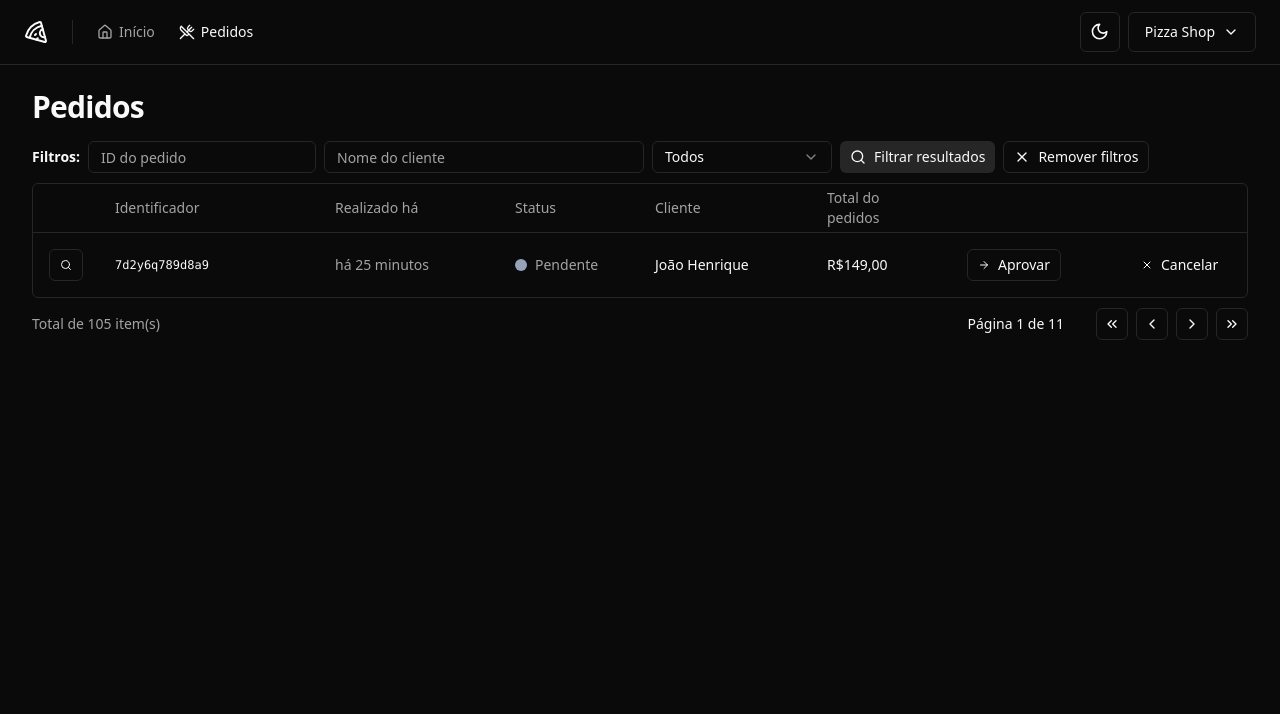
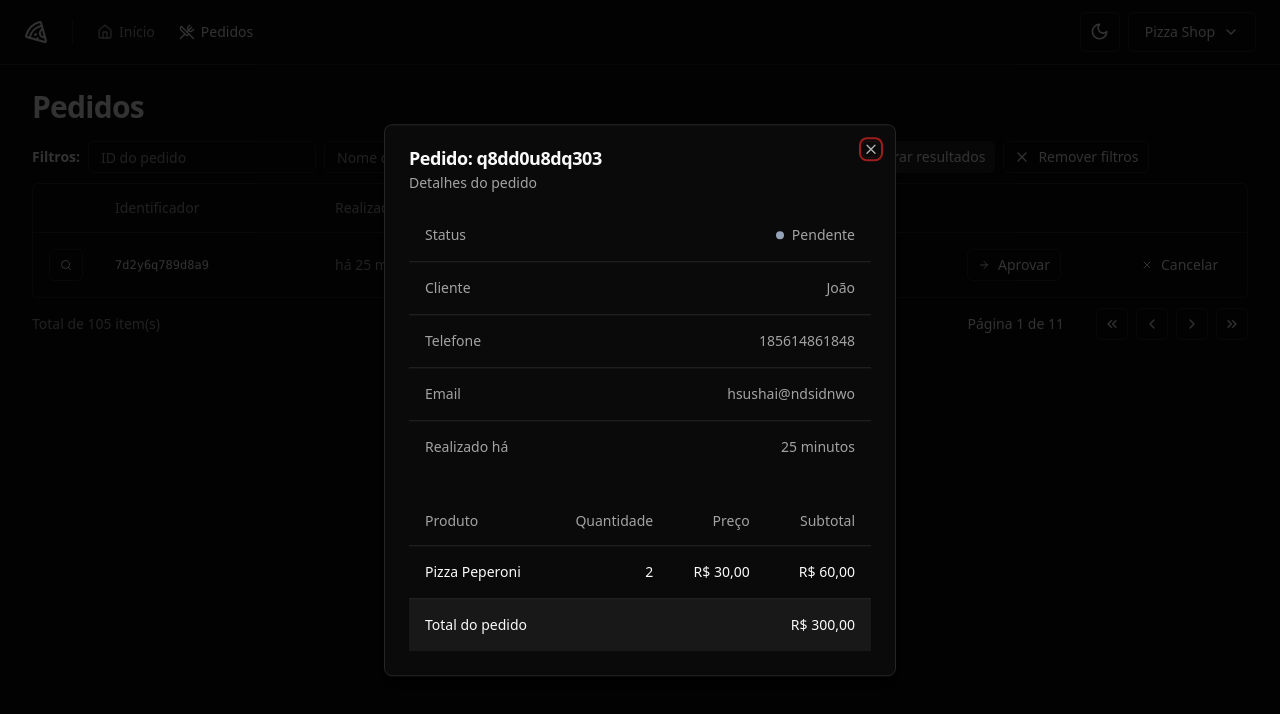
Before and after one commit to joaohenriquefernandes/ignite-pizzashop-web, a React (Vite) app: page /orders in a window 1280 px wide. Both pictures are taken after a click on the button "Detalhes do pedido". Shown: the top 714 px of the page. Built offline with nearby package versions, Linux system fonts and the light colour scheme.

Commit message:
feat: create modal details component

```diff
--- a/package.json
+++ b/package.json
@@ -12,6 +12,7 @@
   },
   "dependencies": {
     "@hookform/resolvers": "^3.9.0",
+    "@radix-ui/react-dialog": "^1.1.1",
     "@radix-ui/react-dropdown-menu": "^2.1.1",
     "@radix-ui/react-label": "^2.1.0",
     "@radix-ui/react-select": "^2.1.1",
--- /dev/null
+++ b/src/components/ui/dialog.tsx
@@ -0,0 +1,120 @@
+import * as React from "react"
+import * as DialogPrimitive from "@radix-ui/react-dialog"
+import { X } from "lucide-react"
+
+import { cn } from "@/lib/utils"
+
+const Dialog = DialogPrimitive.Root
+
+const DialogTrigger = DialogPrimitive.Trigger
+
+const DialogPortal = DialogPrimitive.Portal
+
+const DialogClose = DialogPrimitive.Close
+
+const DialogOverlay = React.forwardRef<
+  React.ElementRef<typeof DialogPrimitive.Overlay>,
+  React.ComponentPropsWithoutRef<typeof DialogPrimitive.Overlay>
+>(({ className, ...props }, ref) => (
+  <DialogPrimitive.Overlay
+    ref={ref}
+    className={cn(
+      "fixed inset-0 z-50 bg-black/80  data-[state=open]:animate-in data-[state=closed]:animate-out data-[state=closed]:fade-out-0 data-[state=open]:fade-in-0",
+      className
+    )}
+    {...props}
+  />
+))
+DialogOverlay.displayName = DialogPrimitive.Overlay.displayName
+
+const DialogContent = React.forwardRef<
+  React.ElementRef<typeof DialogPrimitive.Content>,
+  React.ComponentPropsWithoutRef<typeof DialogPrimitive.Content>
+>(({ className, children, ...props }, ref) => (
+  <DialogPortal>
+    <DialogOverlay />
+    <DialogPrimitive.Content
+      ref={ref}
+      className={cn(
+        "fixed left-[50%] top-[50%] z-50 grid w-full max-w-lg translate-x-[-50%] translate-y-[-50%] gap-4 border bg-background p-6 shadow-lg duration-200 data-[state=open]:animate-in data-[state=closed]:animate-out data-[state=closed]:fade-out-0 data-[state=open]:fade-in-0 data-[state=closed]:zoom-out-95 data-[state=open]:zoom-in-95 data-[state=closed]:slide-out-to-left-1/2 data-[state=closed]:slide-out-to-top-[48%] data-[state=open]:slide-in-from-left-1/2 data-[state=open]:slide-in-from-top-[48%] sm:rounded-lg",
+        className
+      )}
+      {...props}
+    >
+      {children}
+      <DialogPrimitive.Close className="absolute right-4 top-4 rounded-sm opacity-70 ring-offset-background transition-opacity hover:opacity-100 focus:outline-none focus:ring-2 focus:ring-ring focus:ring-offset-2 disabled:pointer-events-none data-[state=open]:bg-accent data-[state=open]:text-muted-foreground">
+        <X className="h-4 w-4" />
+        <span className="sr-only">Close</span>
+      </DialogPrimitive.Close>
+    </DialogPrimitive.Content>
+  </DialogPortal>
+))
+DialogContent.displayName = DialogPrimitive.Content.displayName
+
+const DialogHeader = ({
+  className,
+  ...props
+}: React.HTMLAttributes<HTMLDivElement>) => (
+  <div
+    className={cn(
+      "flex flex-col space-y-1.5 text-center sm:text-left",
+      className
+    )}
+    {...props}
+  />
+)
+DialogHeader.displayName = "DialogHeader"
+
+const DialogFooter = ({
+  className,
+  ...props
+}: React.HTMLAttributes<HTMLDivElement>) => (
+  <div
+    className={cn(
+      "flex flex-col-reverse sm:flex-row sm:justify-end sm:space-x-2",
+      className
+    )}
+    {...props}
+  />
+)
+DialogFooter.displayName = "DialogFooter"
+
+const DialogTitle = React.forwardRef<
+  React.ElementRef<typeof DialogPrimitive.Title>,
+  React.ComponentPropsWithoutRef<typeof DialogPrimitive.Title>
+>(({ className, ...props }, ref) => (
+  <DialogPrimitive.Title
+    ref={ref}
+    className={cn(
+      "text-lg font-semibold leading-none tracking-tight",
+      className
+    )}
+    {...props}
+  />
+))
+DialogTitle.displayName = DialogPrimitive.Title.displayName
+
+const DialogDescription = React.forwardRef<
+  React.ElementRef<typeof DialogPrimitive.Description>,
+  React.ComponentPropsWithoutRef<typeof DialogPrimitive.Description>
+>(({ className, ...props }, ref) => (
+  <DialogPrimitive.Description
+    ref={ref}
+    className={cn("text-sm text-muted-foreground", className)}
+    {...props}
+  />
+))
+DialogDescription.displayName = DialogPrimitive.Description.displayName
+
+export {
+  Dialog,
+  DialogPortal,
+  DialogOverlay,
+  DialogClose,
+  DialogTrigger,
+  DialogContent,
+  DialogHeader,
+  DialogFooter,
+  DialogTitle,
+  DialogDescription,
+}
--- /dev/null
+++ b/src/pages/app/orders/order-details.tsx
@@ -0,0 +1,119 @@
+import {
+  DialogContent,
+  DialogDescription,
+  DialogHeader,
+  DialogTitle,
+} from '@/components/ui/dialog';
+import {
+  Table,
+  TableBody,
+  TableCell,
+  TableFooter,
+  TableHead,
+  TableHeader,
+  TableRow,
+} from '@/components/ui/table';
+
+export function OrderDetails() {
+  return (
+    <DialogContent>
+      <DialogHeader>
+        <DialogTitle>Pedido: q8dd0u8dq303</DialogTitle>
+        <DialogDescription>Detalhes do pedido</DialogDescription>
+      </DialogHeader>
+
+      <div className="space-y-6">
+        <Table>
+          <TableBody>
+            <TableRow>
+              <TableCell className="text-muted-foreground">Status</TableCell>
+              <TableCell className="flex justify-end">
+                <div className="flex items-center gap-2">
+                  <span className="h-2 w-2 rounded-full bg-slate-400" />
+                  <span className="font-medium text-muted-foreground">
+                    Pendente
+                  </span>
+                </div>
+              </TableCell>
+            </TableRow>
+
+            <TableRow>
+              <TableCell className="text-muted-foreground">Cliente</TableCell>
+              <TableCell className="flex justify-end">
+                <div className="flex items-center gap-2">
+                  <span className="font-medium text-muted-foreground">
+                    João
+                  </span>
+                </div>
+              </TableCell>
+            </TableRow>
+
+            <TableRow>
+              <TableCell className="text-muted-foreground">Telefone</TableCell>
+              <TableCell className="flex justify-end">
+                <div className="flex items-center gap-2">
+                  <span className="font-medium text-muted-foreground">
+                    185614861848
+                  </span>
+                </div>
+              </TableCell>
+            </TableRow>
+
+            <TableRow>
+              <TableCell className="text-muted-foreground">Email</TableCell>
+              <TableCell className="flex justify-end">
+                <div className="flex items-center gap-2">
+                  <span className="font-medium text-muted-foreground">
+                    hsushai@ndsidnwo
+                  </span>
+                </div>
+              </TableCell>
+            </TableRow>
+
+            <TableRow>
+              <TableCell className="text-muted-foreground">
+                Realizado há
+              </TableCell>
+              <TableCell className="flex justify-end">
+                <div className="flex items-center gap-2">
+                  <span className="font-medium text-muted-foreground">
+                    25 minutos
+                  </span>
+                </div>
+              </TableCell>
+            </TableRow>
+          </TableBody>
+        </Table>
+
+        <Table>
+          <TableHeader>
+            <TableRow>
+              <TableHead>Produto</TableHead>
+              <TableHead className="text-right">Quantidade</TableHead>
+              <TableHead className="text-right">Preço</TableHead>
+              <TableHead className="text-right">Subtotal</TableHead>
+            </TableRow>
+          </TableHeader>
+
+          <TableBody>
+            <TableRow>
+              <TableCell>Pizza Peperoni</TableCell>
+              <TableCell className="text-right">2</TableCell>
+              <TableCell className="text-right">R$ 30,00</TableCell>
+              <TableCell className="text-right">R$ 60,00</TableCell>
+            </TableRow>
+          </TableBody>
+
+          <TableFooter>
+            <TableRow>
+              <TableCell colSpan={3}>Total do pedido</TableCell>
+              <TableCell className="text-right font-medium">
+                R$ 300,00
+              </TableCell>
+            </TableRow>
+          </TableFooter>
+        </Table>
+      </div>
+    </DialogContent>
+  );
+}
--- a/src/pages/app/orders/order-table-row.tsx
+++ b/src/pages/app/orders/order-table-row.tsx
@@ -1,16 +1,25 @@
 import { ArrowRight, Search, X } from 'lucide-react';
 
 import { Button } from '@/components/ui/button';
+import { Dialog, DialogTrigger } from '@/components/ui/dialog';
 import { TableCell, TableRow } from '@/components/ui/table';
+
+import { OrderDetails } from './order-details';
 
 export function OrderTableRow() {
   return (
     <TableRow>
       <TableCell>
-        <Button variant="outline" size="xs">
-          <Search className="h-3 w-3" />
-          <span className="sr-only">Detalhes do pedido</span>
-        </Button>
+        <Dialog>
+          <DialogTrigger asChild>
+            <Button variant="outline" size="xs">
+              <Search className="h-3 w-3" />
+              <span className="sr-only">Detalhes do pedido</span>
+            </Button>
+          </DialogTrigger>
+
+          <OrderDetails />
+        </Dialog>
       </TableCell>
       <TableCell className="font-mono text-xs font-medium">
         7d2y6q789d8a9
```
Also changed, not shown: 1 other file (tests, documents, lock files or other folders).
